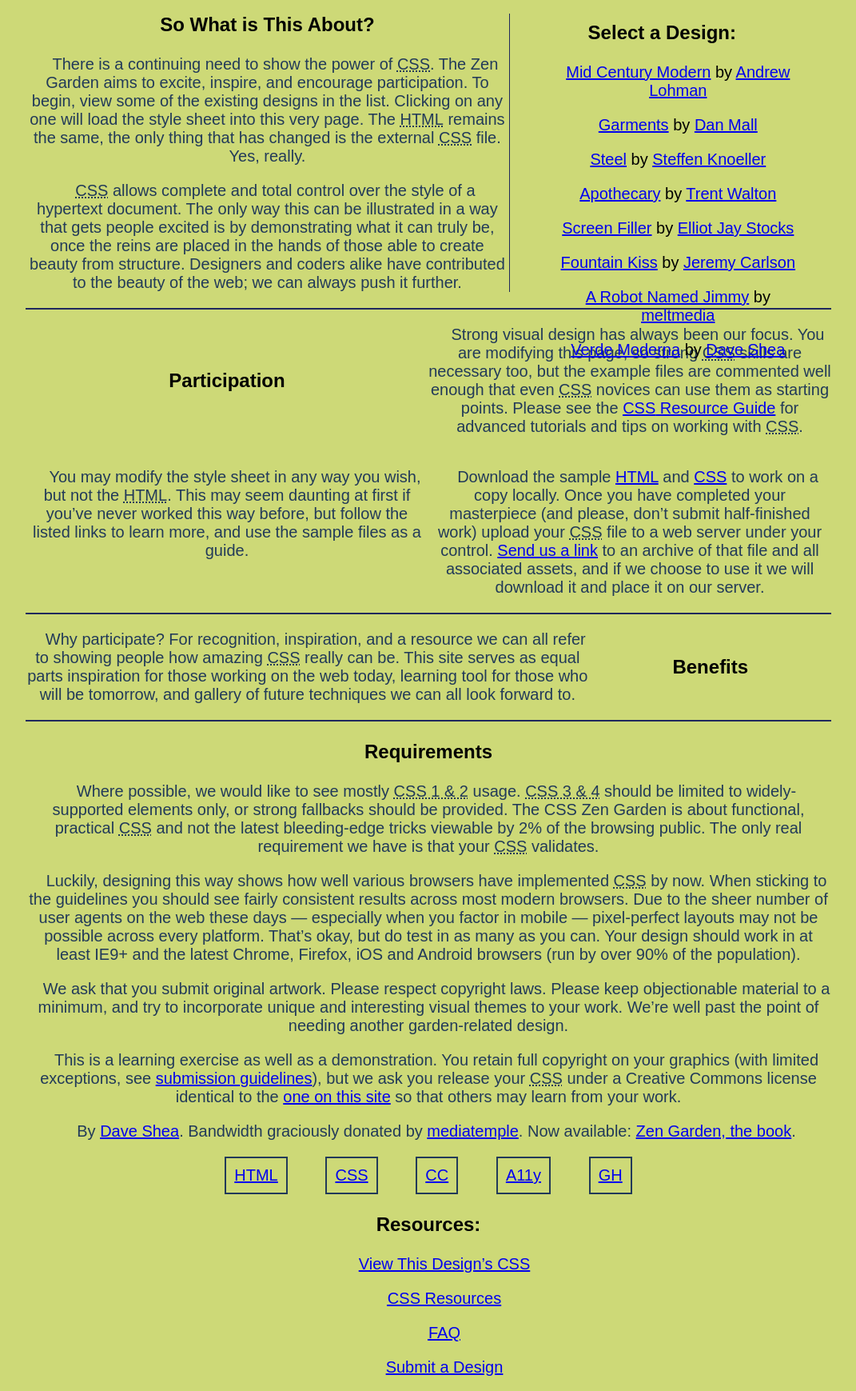
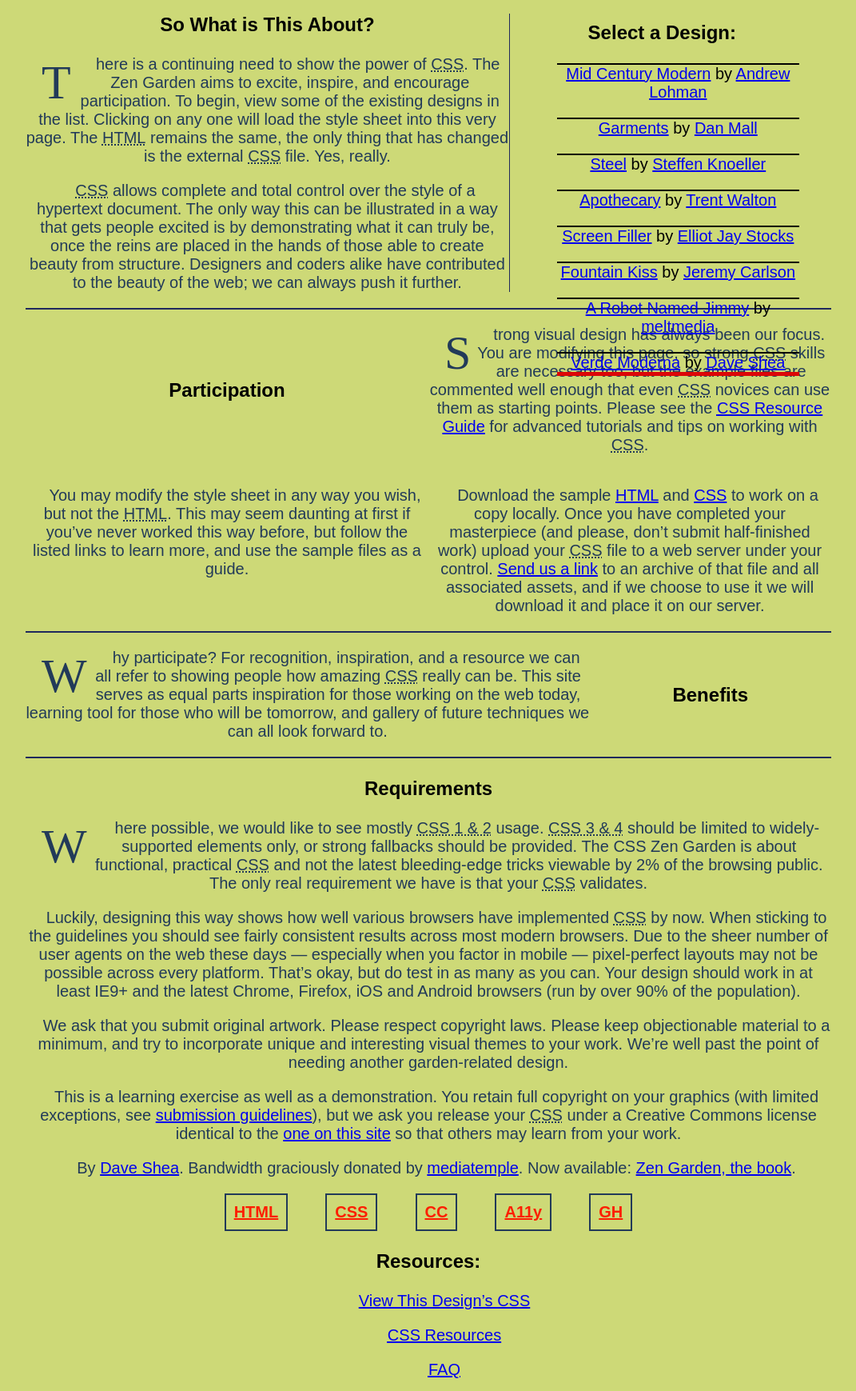
Before and after one commit to tiago-orozimbo/desenvolve-introducao-web, a plain HTML site: page CSS Zen Garden/index.html in a window 1280 px wide. Shown: the part 565-2304 px from the top of the page at 80% size, without its empty margins (104-1175 px from the left). Drawn offline with Linux system fonts and the light colour scheme.

Commit message:
Add files via upload

```diff
--- a/CSS Zen Garden/style.css
+++ b/CSS Zen Garden/style.css
@@ -64,6 +64,14 @@ footer{
 footer a {
     border: solid 2px #223A59;
     padding: 0.5em;
+    color: #fd1e01;
+    font-weight: bold;
+}
+footer a:hover{
+    color: antiquewhite;
+}
+a:visited{
+    font-weight: normal;
 }
 .page-wrapper{
     position: relative;
@@ -113,3 +121,14 @@ footer a {
     width: 50%;
 
 }
+.page-wrapper p:first-of-type:first-letter{
+    font-size: 3em;
+    font-family: 'Times New Roman', Times, serif;
+    float: left;
+}
+.design-selection li{
+    border-top: black solid 2px;
+}
+.design-selection li:last-of-type{
+    border-bottom: #dc0707 solid 5px;
+}
```
